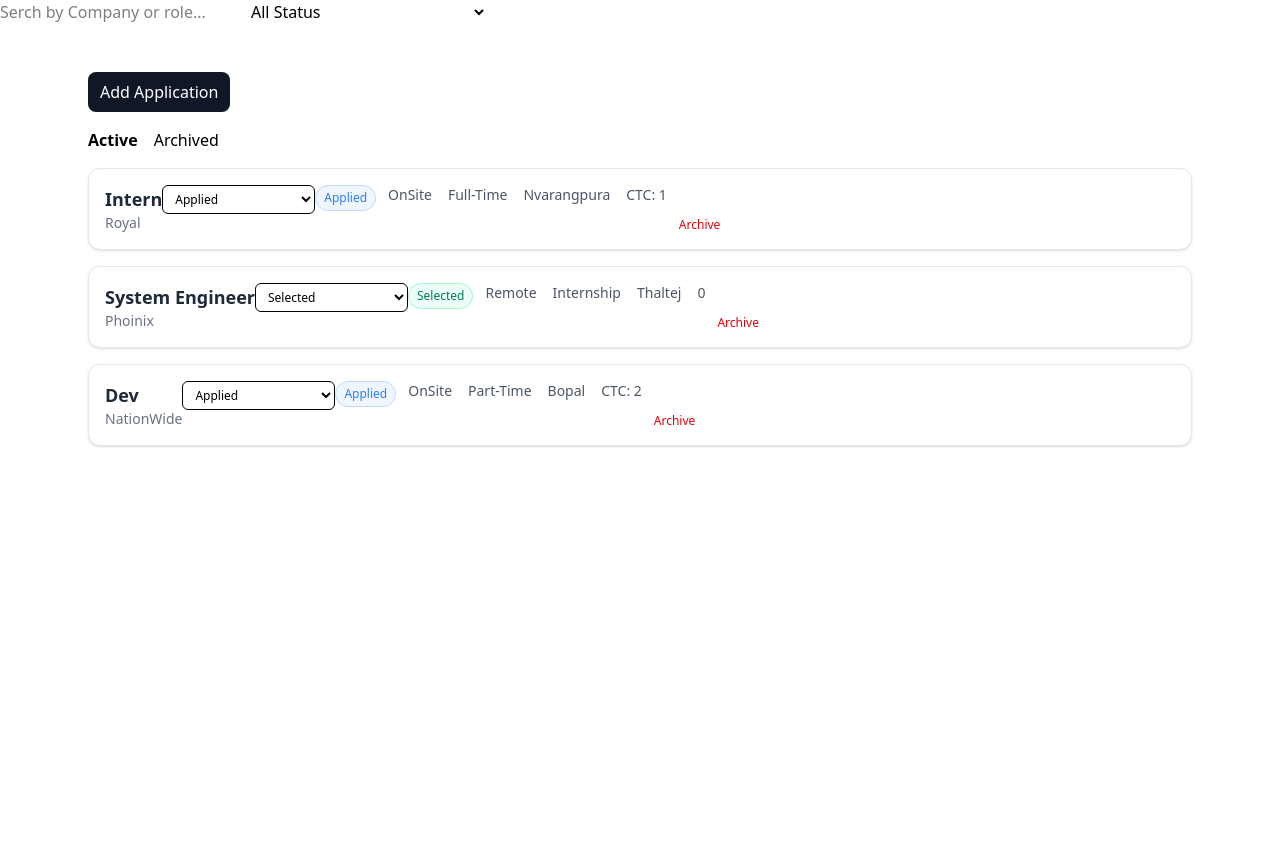
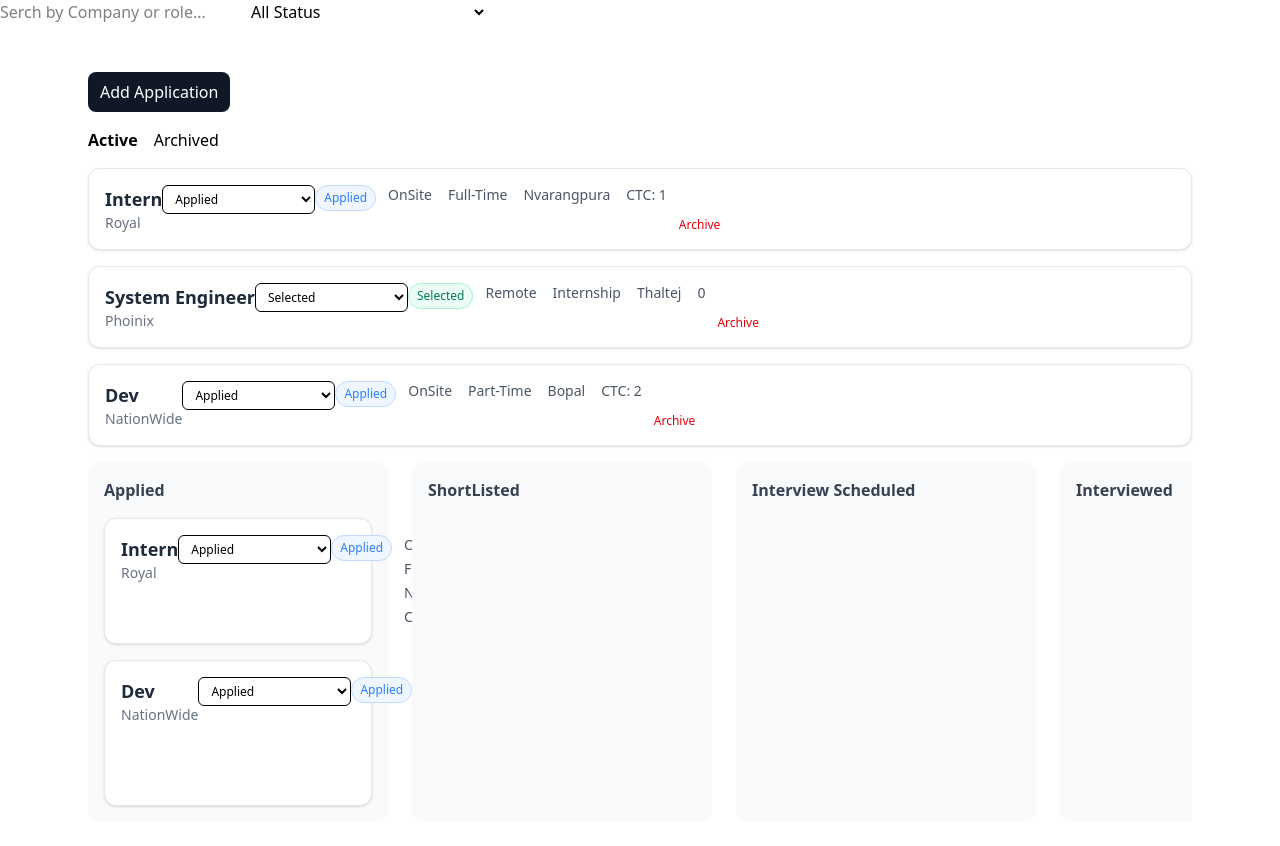
Before and after one commit to anuragkumar-git/job-tracker, a React (Vite) app: page / in a window 1280 px wide. Shown: the top 846 px of the page. Before the commit the page ends 800 px from the top, so only its background shows below. Built offline with nearby package versions, Linux system fonts and the light colour scheme.

Commit message:
feat: implement basic kanban board layout grouped by status

```diff
--- a/package.json
+++ b/package.json
@@ -10,6 +10,7 @@
     "preview": "vite preview"
   },
   "dependencies": {
+    "@dnd-kit/core": "^6.3.1",
     "@tailwindcss/vite": "^4.1.18",
     "react": "^19.2.0",
     "react-dom": "^19.2.0",
--- a/src/App.jsx
+++ b/src/App.jsx
@@ -4,6 +4,7 @@ import ApplicationCard from "./features/applications/ApplicationCard";
 import ApplicationForm from "./features/applications/ApplicationForm";
 import FilterBar from "./components/FilterBar";
 import { STATUS_OPTIONS } from "./utils/statusOptions";
+import KanbanBoard from "./features/applications/KanbanBoard";
 
 function App() {
   const [jobs, setJobs] = useState(() => getApplications());
@@ -105,6 +106,7 @@ function App() {
             onArchive={handleArchive}
           />
         ))}
+        <KanbanBoard jobs={filteredJobs} onStatusChange={handleStatusChange} onArchive={handleArchive}/>
       </div>
     </>
   );
--- /dev/null
+++ b/src/features/applications/KanbanBoard.jsx
@@ -0,0 +1,32 @@
+import React from "react";
+import { STATUS_OPTIONS } from "../../utils/statusOptions";
+import ApplicationCard from "./ApplicationCard";
+
+export default function KanbanBoard({ jobs, onStatusChange, onArchive }) {
+  return (
+    <>
+      <div className="flex gap-6 overflow-x-auto pb-4">
+        {STATUS_OPTIONS.map((status) => {
+          const columnJobs = jobs.filter((job) => job.status === status);
+          return (
+            <div
+              key={status}
+              className="min-w-75 bg-gray-50 rounded-xl p-4 flex flex-col gap-4"
+            >
+              <h3 className="font-semibold text-gray-700">{status}</h3>
+
+              {columnJobs.map((job) => (
+                <ApplicationCard
+                  key={job.id}
+                  application={job}
+                  onStatusChange={onStatusChange}
+                  onArchive={onArchive}
+                />
+              ))}
+            </div>
+          );
+        })}
+      </div>
+    </>
+  );
+}
```
Also changed, not shown: 1 other file (tests, documents, lock files or other folders).
